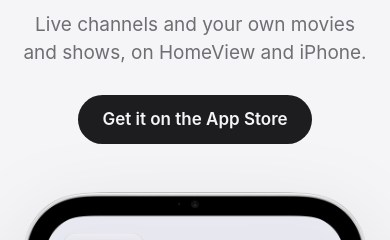
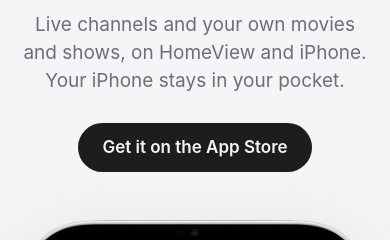
Before and after one commit to bpmarkowitz/tvjr-site, a plain HTML site: page index.html in a window 390 px wide. Shown: the part 207-447 px from the top of the page. Drawn offline with Linux system fonts and the light colour scheme.

Commit message:
Hero: your iPhone stays in your pocket
Co-Authored-By: Claude Opus 5.5 <noreply@anthropic.com>
Claude-Session: https://claude.ai/code/session_01E5r6t48Vp7egb8CKtKeLoR

```diff
--- a/index.html
+++ b/index.html
@@ -23,7 +23,7 @@
   <main>
     <section class="hero wrap">
       <h1>A little TV on your HomeView.</h1>
-      <p class="lede">Live channels and your own movies and shows, on HomeView and iPhone.</p>
+      <p class="lede">Live channels and your own movies and shows, on HomeView and iPhone. Your iPhone stays in your pocket.</p>
       <a class="cta" href="https://apps.apple.com/app/id6818644922">Get it on the App Store</a>
 
       <div class="device" aria-label="TV Jr. on HomeView">
```
